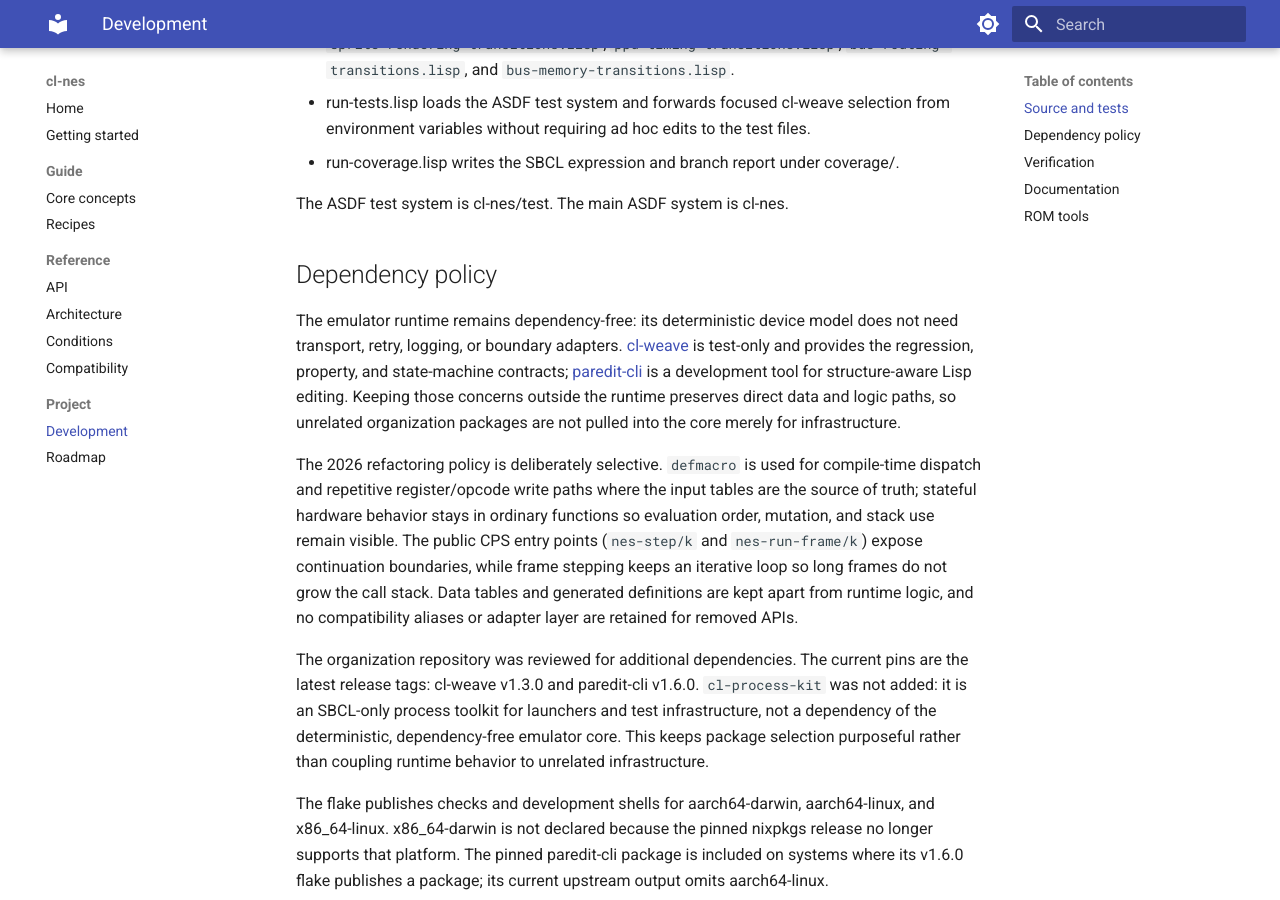
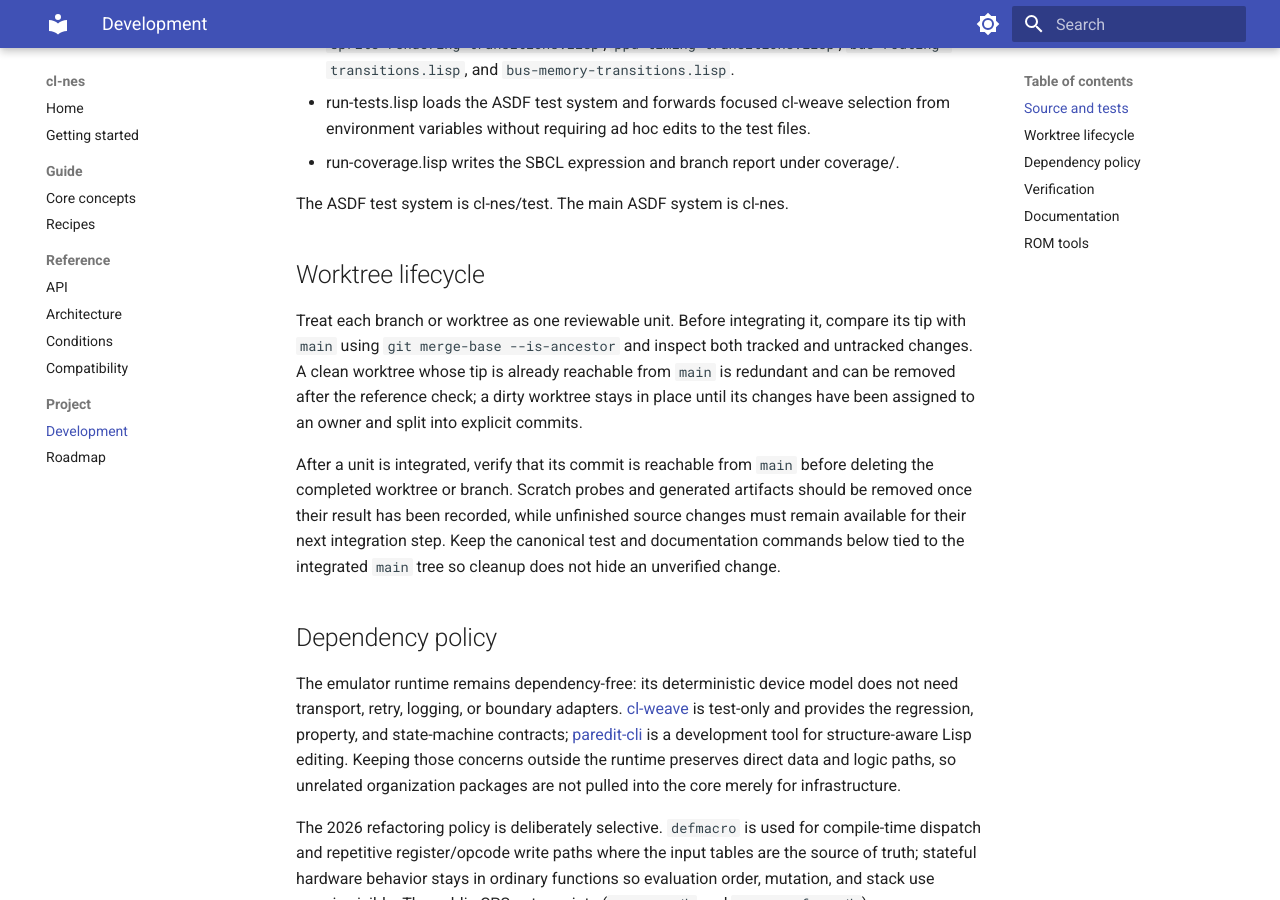
Before and after one commit to nerima-lisp/cl-nes, an MkDocs documentation site: the page built from docs/src/project/development.md, in a window 1280 px wide and 900 px high, scrolled down 529 px. Built offline with MkDocs 1.6.1 and Material for MkDocs 9.7.7, drawn with Linux system fonts in a browser that asks for light colours.

Commit message:
docs: document worktree integration lifecycle

```diff
--- a/docs/src/project/development.md
+++ b/docs/src/project/development.md
@@ -27,6 +27,22 @@ documentation in separate areas.
   coverage/.
 
 The ASDF test system is cl-nes/test. The main ASDF system is cl-nes.
+
+## Worktree lifecycle
+
+Treat each branch or worktree as one reviewable unit. Before integrating it,
+compare its tip with `main` using `git merge-base --is-ancestor` and inspect
+both tracked and untracked changes. A clean worktree whose tip is already
+reachable from `main` is redundant and can be removed after the reference
+check; a dirty worktree stays in place until its changes have been assigned to
+an owner and split into explicit commits.
+
+After a unit is integrated, verify that its commit is reachable from `main`
+before deleting the completed worktree or branch. Scratch probes and generated
+artifacts should be removed once their result has been recorded, while
+unfinished source changes must remain available for their next integration
+step. Keep the canonical test and documentation commands below tied to the
+integrated `main` tree so cleanup does not hide an unverified change.
 
 ## Dependency policy
 
```
